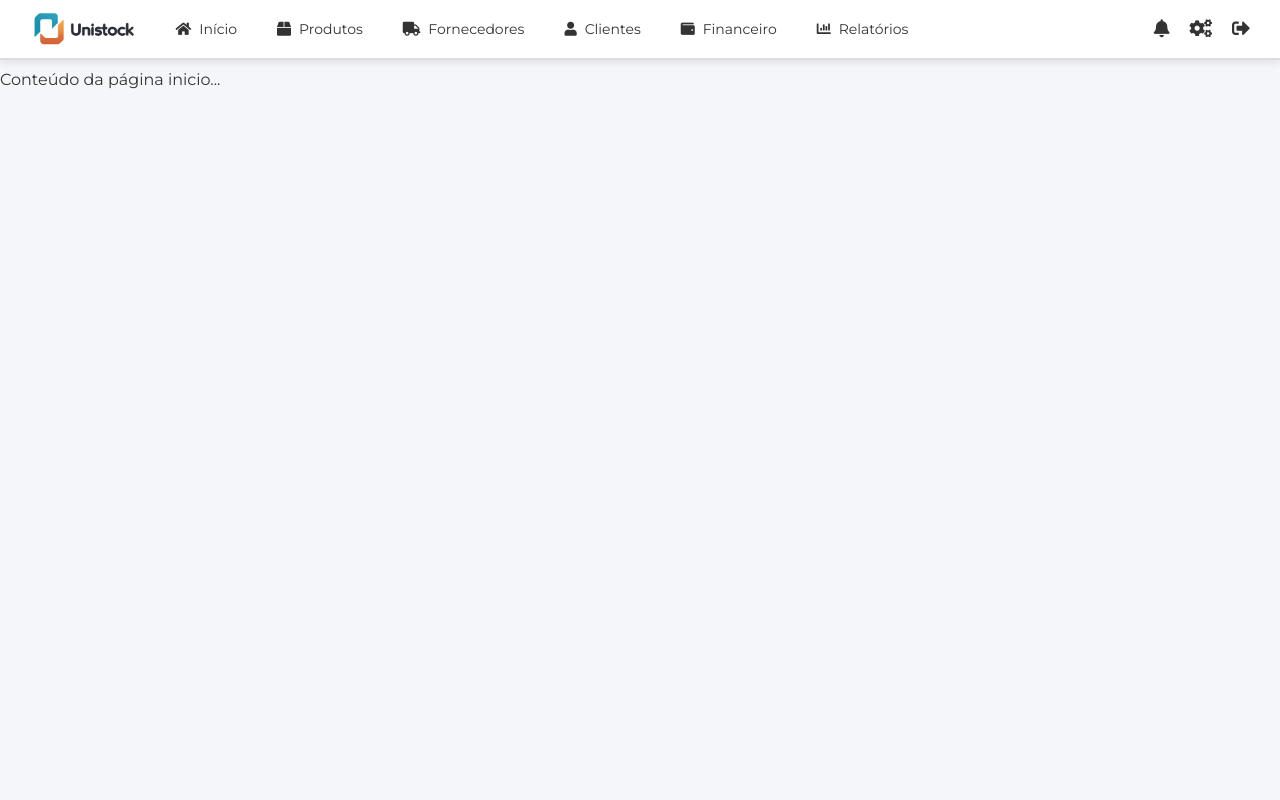
After one commit to gp02pi/pi01, a Django app: page /inicio/ in a window 1280 px wide. The commit adds this page. Run offline with Django 5.2, Linux system fonts and the light colour scheme.

Commit message:
novas paginas e funcionalidades

```diff
--- /dev/null
+++ b/meu_projeto/accounts/templates/barra.html
@@ -0,0 +1,137 @@
+{% load static %}
+<!DOCTYPE html>
+<html lang="pt-br">
+<head>
+    <meta charset="UTF-8">
+    <meta name="viewport" content="width=device-width, initial-scale=1.0">
+    <title>Dashboard</title>
+    <link rel="icon" href="{% static 'img/favi.png' %}" type="image/x-icon">
+    <link rel="stylesheet" href="https://cdnjs.cloudflare.com/ajax/libs/font-awesome/5.15.4/css/all.min.css">
+    <link href="https://fonts.googleapis.com/css2?family=Montserrat:wght@300;400;700&display=swap" rel="stylesheet">
+
+    <style>
+        * {
+            margin: 0;
+            padding: 0;
+            box-sizing: border-box;
+            font-family: 'Montserrat', sans-serif;
+        }
+
+        body {
+            background-color: #f4f6f9;
+            color: #333;
+            display: flex;
+            flex-direction: column;
+            height: 100vh;
+            overflow-x: hidden;
+        }
+
+        .top-menu {
+            background-color: #fff;
+            width: 100%;
+            height: 60px;
+            position: fixed;
+            top: 0;
+            left: 0;
+            padding: 10px 30px;
+            display: flex;
+            align-items: center;
+            justify-content: space-between;
+            border-bottom: 2px solid #ddd;
+            box-shadow: 0 2px 10px rgba(0, 0, 0, 0.1);
+            z-index: 1000;
+        }
+
+        .logo {
+            display: flex;
+            align-items: center;
+        }
+
+        .logo img {
+            height: 40px;
+            transition: transform 0.3s ease-in-out;
+        }
+
+        .logo img:hover {
+            transform: scale(1.1);
+        }
+
+        .menu {
+            display: flex;
+            align-items: center;
+            list-style: none;
+            margin-left: 15px;
+        }
+
+        .menu li {
+            margin: 0 10px;
+        }
+
+        .menu li a {
+            text-decoration: none;
+            color: #333;
+            font-size: 14px;
+            padding: 10px;
+            display: flex;
+            align-items: center;
+            transition: color 0.3s ease-in-out;
+        }
+
+        .menu li a:hover {
+            color: #0984e3;
+        }
+
+        .menu li a i {
+            margin-right: 8px;
+            font-size: 14px;
+        }
+
+        .icons {
+            display: flex;
+            list-style: none;
+        }
+
+        .icons li {
+            margin-left: 20px;
+        }
+
+        .icons li a {
+            color: #333;
+            font-size: 18px;
+            transition: color 0.3s ease-in-out;
+        }
+
+        .icons li a:hover {
+            color: #0984e3;
+        }
+
+        @media (max-width: 768px) {
+            .menu {
+                display: none;
+            }
+        }
+    </style>
+
+</head>
+<body>
+    <nav class="top-menu">
+        <div class="logo">
+            <img src="{% static 'img/icon2.png' %}" alt="Logo">
+            <ul class="menu">
+                <li><a href="{% url 'inicio' %}"><i class="fas fa-home"></i> Início</a></li>
+                <li><a href="{% url 'produtos' %}"><i class="fas fa-box"></i> Produtos</a></li>
+                <li><a href="{% url 'fornecedores' %}"><i class="fas fa-truck"></i> Fornecedores</a></li>
+                <li><a href="{% url 'clientes' %}"><i class="fas fa-user"></i> Clientes</a></li>
+                <li><a href="{% url 'financeiro' %}"><i class="fas fa-wallet"></i> Financeiro</a></li>
+                <li><a href="{% url 'relatorios' %}"><i class="fas fa-chart-bar"></i> Relatórios</a></li>
+            </ul>
+        </div>
+
+        <ul class="icons">
+            <li><a href="#" title="Notificações"><i class="fas fa-bell"></i></a></li>
+            <li><a href="#" title="Configurações"><i class="fas fa-cogs"></i></a></li>
+            <li><a href="#" title="Sair"><i class="fas fa-sign-out-alt"></i></a></li>
+        </ul>
+    </nav>
+</body>
+</html>
--- /dev/null
+++ b/meu_projeto/accounts/templates/inicio.html
@@ -0,0 +1,44 @@
+{% load static %}
+<!DOCTYPE html>
+<html lang="pt-br">
+<head>
+    <meta charset="UTF-8">
+    <meta name="viewport" content="width=device-width, initial-scale=1.0">
+    <title>Página Inícial</title>
+    <link rel="icon" href="{% static 'img/favi.png' %}" type="image/x-icon">
+    <link rel="stylesheet" href="https://cdnjs.cloudflare.com/ajax/libs/font-awesome/5.15.4/css/all.min.css">
+    <link href="https://fonts.googleapis.com/css2?family=Montserrat:wght@300;400;700&display=swap" rel="stylesheet">
+
+    <style>
+        * {
+            margin: 0;
+            padding: 0;
+            box-sizing: border-box;
+            font-family: 'Montserrat', sans-serif;
+        }
+
+        body {
+            background-color: #f4f6f9;
+            color: #333;
+            display: flex;
+            flex-direction: column;
+            height: 100vh;
+            overflow-x: hidden;
+        }
+
+        .content {
+            padding-top: 70px; /* Garante que o conteúdo fique abaixo do menu */
+        }
+
+    </style>
+
+</head>
+<body>
+    <!-- Incluindo o menu -->
+    {% include 'barra.html' %}
+
+    <div class="content">
+        <p>Conteúdo da página inicio...</p>
+    </div>
+</body>
+</html>
--- a/meu_projeto/accounts/urls.py
+++ b/meu_projeto/accounts/urls.py
@@ -1,8 +1,15 @@
 from django.urls import path
-from . import views  # Importando a view de login para criar em seguida
+from .views import login, senha, cadastrar, barra, inicio, clientes, financeiro, produtos, relatorios, fornecedores
 
 urlpatterns = [
-    path('login/', views.login_view, name='login'),  # Esta URL redireciona para a página de login
-    path('esqueci-minha-senha/', views.forgot_password_view, name='esqueci-minha-senha'), # Esta URL redireciona para a página de esqueci minha senha
-    path('cadastrar-usuario/', views.cadastrar_usuario, name='cadastrar-usuario'), # Esta URL redireciona para a página de cadastro de usuario
+    path('login/', login, name='login'),
+    path('senha/', senha, name='senha'),
+    path('cadastrar/', cadastrar, name='cadastrar'),
+    path('barra/', barra, name='barra'),
+    path('inicio/', inicio, name='inicio'),
+    path('clientes/', clientes, name='clientes'),
+    path('financeiro/', financeiro, name='financeiro'),
+    path('produtos/', produtos, name='produtos'),
+    path('relatorios/', relatorios, name='relatorios'),
+    path('fornecedores/', fornecedores, name='fornecedores'),
 ]
--- a/meu_projeto/accounts/views.py
+++ b/meu_projeto/accounts/views.py
@@ -1,15 +1,15 @@
 from django.shortcuts import render
 
 # Login
-def login_view(request):
+def login(request):
     return render(request, 'login.html')
 
 # Esqueci minha senha
-def forgot_password_view(request):
-    return render(request, 'esqueci-minha-senha.html')
+def senha(request):
+    return render(request, 'senha.html')
 
 # Cadastrar um novo usuário
-def cadastrar_usuario(request):
+def cadastrar(request):
     if request.method == 'POST':
         nome = request.POST.get('nome')
         sobrenome = request.POST.get('sobrenome')
@@ -22,7 +22,7 @@ def cadastrar_usuario(request):
         # Verificar se a senha e a repetição são iguais
         if senha != repetir_senha:
             messages.error(request, 'As senhas não coincidem. Tente novamente.')
-            return redirect('cadastrar_usuario')
+            return redirect('cadastrar')
 
         try:
             # Criar o usuário
@@ -35,4 +35,26 @@ def cadastrar_usuario(request):
         except Exception as e:
             messages.error(request, f'Erro ao criar usuário: {str(e)}')
 
-    return render(request, 'cadastrar-usuario.html')
+    return render(request, 'cadastrar.html')
+
+# Outras views
+def barra(request):
+    return render(request, 'barra.html')
+
+def inicio(request):
+    return render(request, 'inicio.html')
+
+def clientes(request):
+    return render(request, 'clientes.html')
+
+def financeiro(request):
+    return render(request, 'financeiro.html')
+
+def fornecedores(request):
+    return render(request, 'fornecedores.html')
+
+def relatorios(request):
+    return render(request, 'relatorios.html')
+
+def produtos(request):
+    return render(request, 'produtos.html')
--- a/meu_projeto/meu_projeto/urls.py
+++ b/meu_projeto/meu_projeto/urls.py
@@ -3,5 +3,5 @@ from django.urls import path, include
 
 urlpatterns = [
     path('admin/', admin.site.urls),
-    path('', include('accounts.urls')),  # Isso vai garantir que o caminho raiz '/login' seja redirecionado para a página de login
+    path('', include('accounts.urls')),
 ]
```
Also changed, not shown: meu_projeto/accounts/templates/clientes.html (added, +44 -0 lines), meu_projeto/accounts/templates/financeiro.html (added, +44 -0 lines), meu_projeto/accounts/templates/fornecedores.html (added, +44 -0 lines), meu_projeto/accounts/templates/login.html (+71 -12 lines), meu_projeto/accounts/templates/produtos.html (added, +44 -0 lines), meu_projeto/accounts/templates/relatorios.html (added, +44 -0 lines), meu_projeto/accounts/templates/senha.html (renamed from meu_projeto/accounts/templates/esqueci-minha-senha.html, +6 -4 lines), meu_projeto/meu_projeto/settings.py (+8 -3 lines), meu_projeto/accounts/static/img/favi.png (added), meu_projeto/accounts/static/img/icon2.png (added), meu_projeto/accounts/static/img/logo.png (added).
